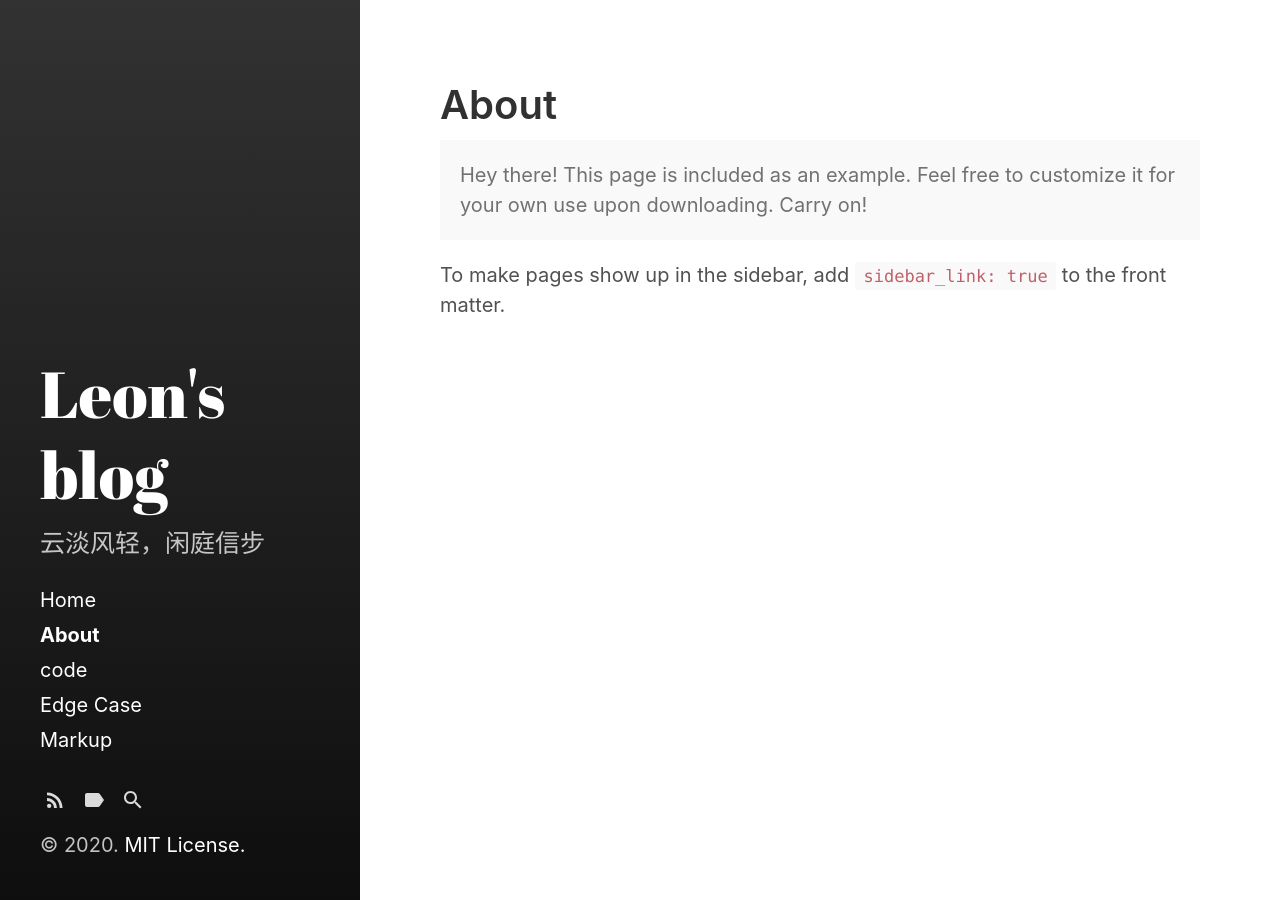
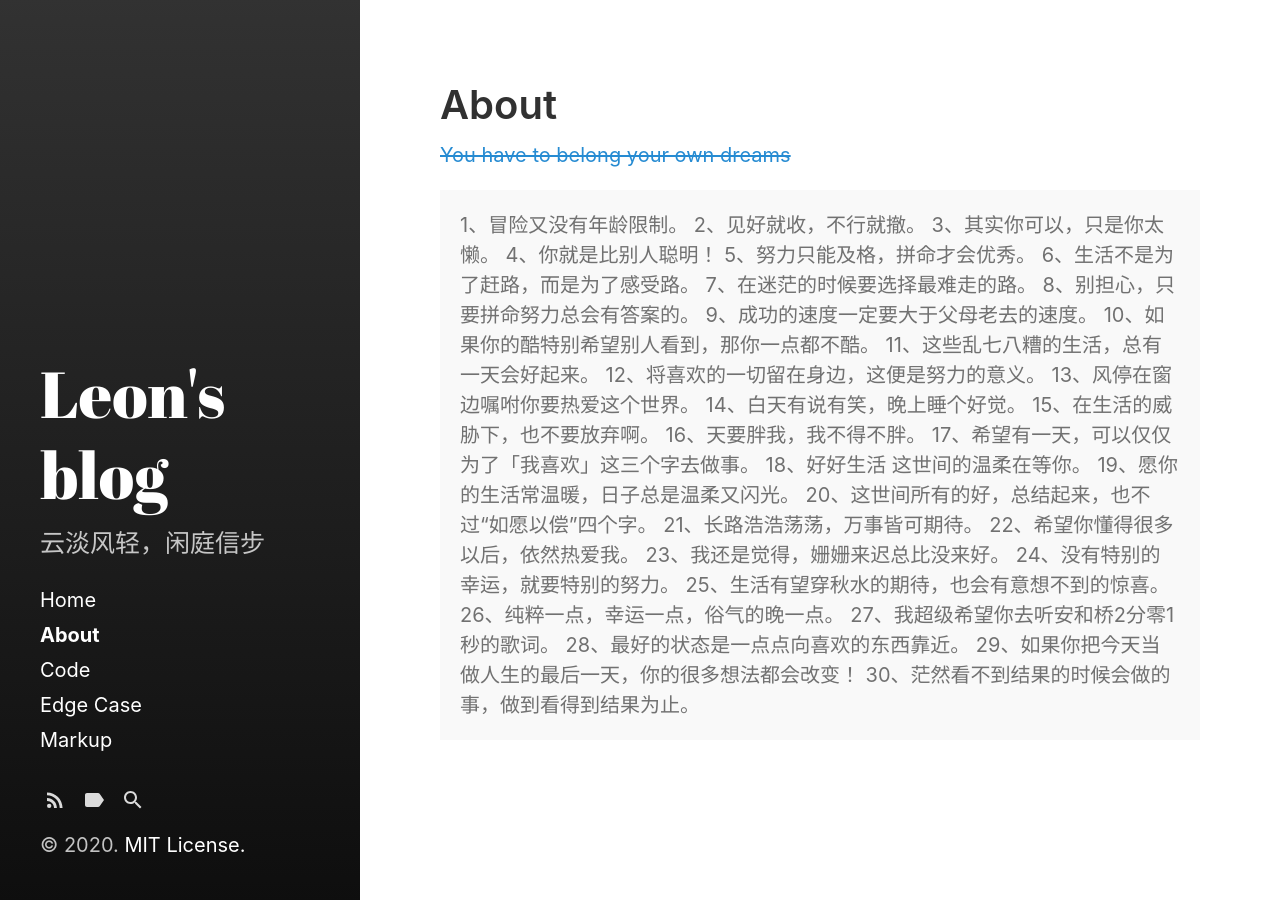
Before and after one commit to WnLeon/blog, a Jekyll site: the page built from about.md, in a window 1280 px wide. Built offline with Jekyll 4.4.1, drawn with Linux system fonts in a browser that asks for light colours.

```diff
--- a/about.md
+++ b/about.md
@@ -3,11 +3,65 @@ layout: page
 title: About
 sidebar_link: true
 ---
+[~~You have to belong your own dreams~~]()
+<p class="message">
+1、冒险又没有年龄限制。
 
-<p class="message">
-  Hey there! This page is included as an example. Feel free to customize it
-  for your own use upon downloading. Carry on!
+2、见好就收，不行就撤。
+
+3、其实你可以，只是你太懒。
+
+4、你就是比别人聪明！
+
+5、努力只能及格，拼命才会优秀。
+
+6、生活不是为了赶路，而是为了感受路。
+
+7、在迷茫的时候要选择最难走的路。
+
+8、别担心，只要拼命努力总会有答案的。
+
+9、成功的速度一定要大于父母老去的速度。
+
+10、如果你的酷特别希望别人看到，那你一点都不酷。
+
+11、这些乱七八糟的生活，总有一天会好起来。
+
+12、将喜欢的一切留在身边，这便是努力的意义。
+
+13、风停在窗边嘱咐你要热爱这个世界。
+
+14、白天有说有笑，晚上睡个好觉。
+
+15、在生活的威胁下，也不要放弃啊。
+
+16、天要胖我，我不得不胖。
+
+17、希望有一天，可以仅仅为了「我喜欢」这三个字去做事。
+
+18、好好生活 这世间的温柔在等你。
+
+19、愿你的生活常温暖，日子总是温柔又闪光。
+
+20、这世间所有的好，总结起来，也不过“如愿以偿”四个字。
+
+21、长路浩浩荡荡，万事皆可期待。
+
+22、希望你懂得很多以后，依然热爱我。
+
+23、我还是觉得，姗姗来迟总比没来好。
+
+24、没有特别的幸运，就要特别的努力。
+
+25、生活有望穿秋水的期待，也会有意想不到的惊喜。
+
+26、纯粹一点，幸运一点，俗气的晚一点。
+
+27、我超级希望你去听安和桥2分零1秒的歌词。
+
+28、最好的状态是一点点向喜欢的东西靠近。
+
+29、如果你把今天当做人生的最后一天，你的很多想法都会改变！
+
+30、茫然看不到结果的时候会做的事，做到看得到结果为止。
 </p>
-
-To make pages show up in the sidebar, add `sidebar_link: true` to the front
-matter.
```
Also changed, not shown: category/Code.md (+1 -1 lines), category/edge-case.md (+24 -0 lines).
